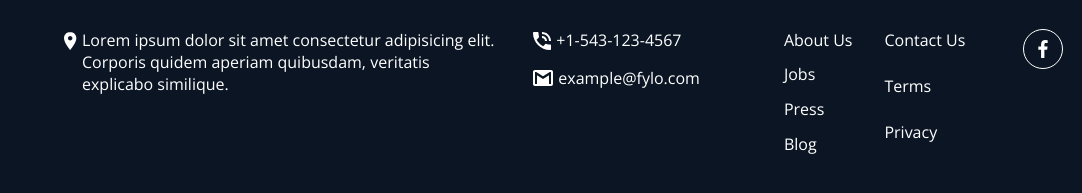
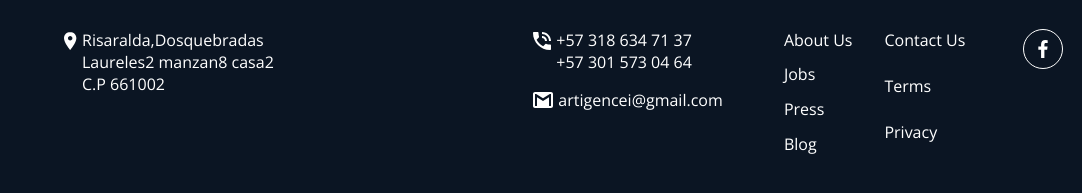
Before and after one commit to jose8991/proyecto-editar-html-css, a plain HTML site: page index.html in a window 1280 px wide. Shown: the part 3685-3878 px from the top of the page, 0-1082 px from the left. Drawn offline with nearby package versions, Linux system fonts and the light colour scheme.

Commit message:
correo y direccion

```diff
--- a/index.html
+++ b/index.html
@@ -100,8 +100,8 @@
 
         <h3 class="about__title"> En Cualquier Lugar</h3>
 
-        <p class="about__paragraph">Acceso a nuestros servicios desde
-          cualquier lugar del mundo.
+        <p class="about__paragraph">Acceso a nuestros servicios
+          en cualqueir lugar que pueda acceder.
         </p>
       </article>
 
@@ -233,7 +233,7 @@
       <div class="footer__items">
         <p class="footer__contact footer__contact--first">
           <img src="images/icon-location.svg" class="footer__icon">
-          Lorem ipsum dolor sit amet consectetur adipisicing elit. Corporis quidem aperiam quibusdam, veritatis explicabo similique.
+          Risaralda,Dosquebradas <br> Laureles2 manzan8 casa2 <br> C.P 661002
         </p>
 
 
@@ -241,13 +241,15 @@
 
           <p class="footer__contact footer__contact--second">
             <img src="images/icon-phone.svg" class="footer__icon">
-            +1-543-123-4567
+            +57 318 634 71 37 <br>
+            +57 301 573 04 64
+
           </p>
 
           <div class="footer__location">
             <p class="footer__contact">
               <img src="images/icon-email.svg" class="footer__icon">
-              example@fylo.com
+              artigencei@gmail.com
             </p>
           </div>
 
```
